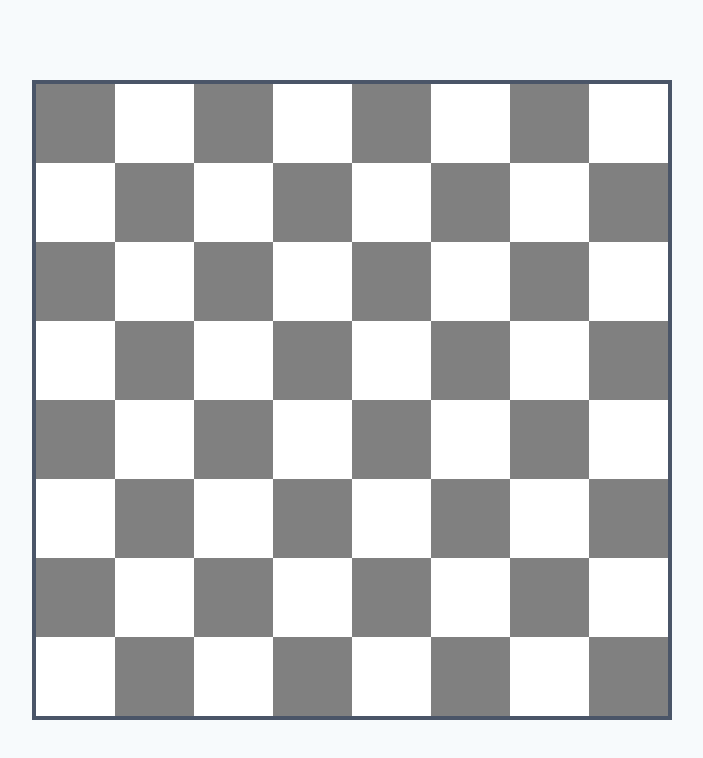
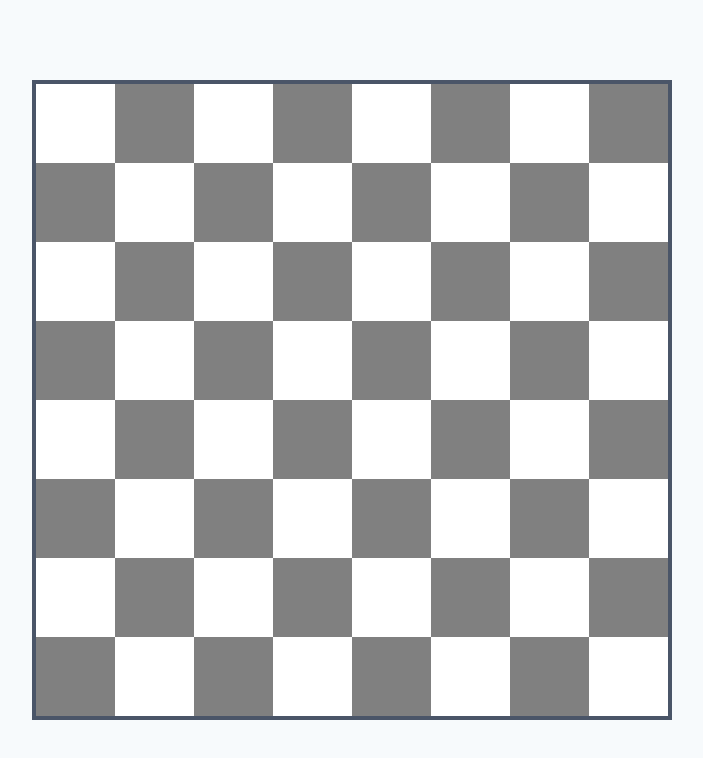
Before and after one commit to williammu6/fullstack-ts-chess, a React (Create React App) app in the folder packages/web/: page /play in a window 1280 px wide. Shown: the top 758 px of the page, without its empty margins (288-991 px from the left). Built offline with nearby package versions, Linux system fonts and the light colour scheme.

Commit message:
colored tiles

```diff
--- a/packages/web/src/components/Tile/index.tsx
+++ b/packages/web/src/components/Tile/index.tsx
@@ -1,13 +1,19 @@
 import styled from "styled-components";
 
 type Props = {
-  dark?: boolean;
+  col: number;
+  row: number;
+};
+
+const isDark = (row: number, col: number) => {
+  return (row % 2 === 0 && col % 2 === 1) || (row % 2 === 1 && col % 2 === 0);
 };
 
 const Tile = styled.div.attrs({
   className: ""
 })`
-  background: ${(p: Props) => (p.dark ? "gray" : "white")};
+  background: ${(p: Props) => (isDark(p.row, p.col) ? "gray" : "white")};
   flex: 1;
 `;
+
 export default Tile;
--- a/packages/web/src/components/board/index.tsx
+++ b/packages/web/src/components/board/index.tsx
@@ -5,16 +5,12 @@ import Tile from "../Tile";
 import "./styles.css";
 
 const Board = () => {
-  const isDark = (row: number, col: number) => {
-    return (row % 2 === 0 && col % 2 === 0) || (row % 2 === 1 && col % 2 === 1);
-  };
-
   return (
     <div className="border-solid border-4 border-gray-700 board">
       {Array.from({ length: 8 }).map((_, row) => (
         <div className="flex flex-row row">
           {Array.from({ length: 8 }).map((_, col) => (
-            <Tile dark={isDark(row, col)} />
+            <Tile row={row} col={col} />
           ))}
         </div>
       ))}
```
